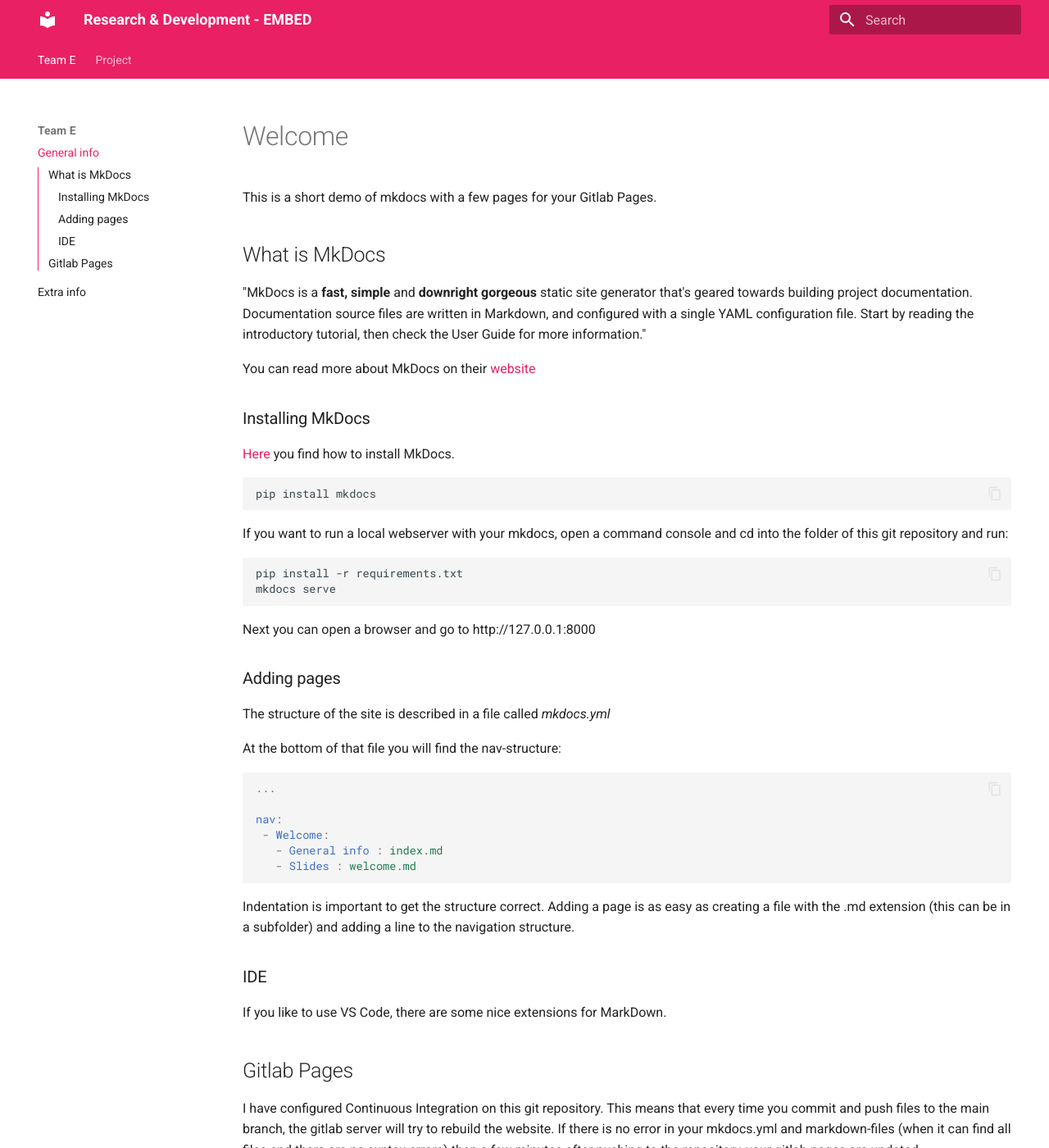
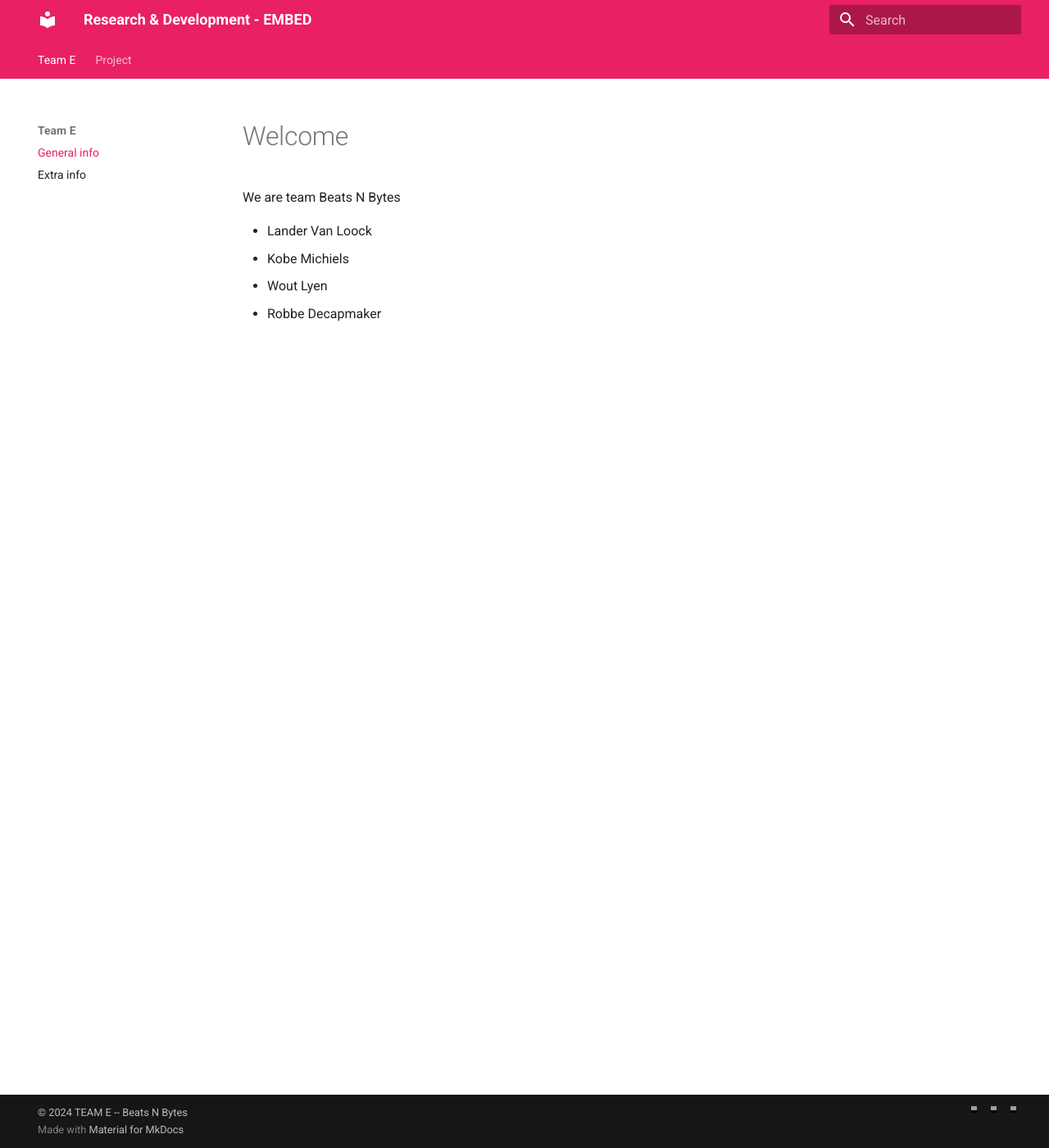
Before and after one commit to michielskobe/rnd-final-project, an MkDocs documentation site: the page built from docs/index.md, in a window 1280 px wide and 1400 px high. Shown: the whole window at 82% size. Built offline with MkDocs 1.6.1 and Material for MkDocs 9.7.7, drawn with Linux system fonts in a browser that asks for light colours; nearby versions of some CDN libraries; library files that are not in the unit come from our copies; some of the changed text lies outside the part shown; grey boxes are pictures that could not be loaded.

Commit message:
Adding the very basics of our docs

````diff
--- a/docs/index.md
+++ b/docs/index.md
@@ -1,54 +1,8 @@
 # Welcome
 
-This is a short demo of mkdocs with a few pages for your Gitlab Pages.
+We are team Beats N Bytes
 
-## What is MkDocs
-
-"MkDocs is a **fast, simple** and **downright gorgeous** static site generator that's geared towards building project documentation. Documentation source files are written in Markdown, and configured with a single YAML configuration file. Start by reading the introductory tutorial, then check the User Guide for more information."
-
-You can read more about MkDocs on their [website](https://www.mkdocs.org/)
-
-### Installing MkDocs
-
-[Here](https://www.mkdocs.org/getting-started/) you find how to install MkDocs.
-
-``` python
-pip install mkdocs
-```
-
-If you want to run a local webserver with your mkdocs, open a command console and cd into the folder of this git repository and run:
-
-``` bash
-pip install -r requirements.txt
-mkdocs serve
-```
-
-Next you can open a browser and go to http://127.0.0.1:8000
-
-### Adding pages
-
-The structure of the site is described in a file called *mkdocs.yml*
-
-At the bottom of that file you will find the nav-structure:
-
-``` yaml
-...
-
-nav:
- - Welcome:
-   - General info : index.md
-   - Slides : welcome.md
-```
-
-Indentation is important to get the structure correct. Adding a page is as easy as creating a file with the .md extension (this can be in a subfolder) and adding a line to the navigation structure.
-
-### IDE
-
-If you like to use VS Code, there are some nice extensions for MarkDown.
-
-## Gitlab Pages
-
-I have configured Continuous Integration on this git repository. This means that every time you commit and push files to the main branch, the gitlab server will try to rebuild the website.
-If there is no error in your mkdocs.yml and markdown-files (when it can find all files and there are no syntax errors) then a few minutes after pushing to the repository, your gitlab pages are updated.
-
-**The configuration of this CI (Continuous Integration) should not be changed.**
+ * Lander Van Loock
+ * Kobe Michiels
+ * Wout Lyen
+ * Robbe Decapmaker
--- a/mkdocs.yml
+++ b/mkdocs.yml
@@ -65,7 +65,7 @@
   - attr_list
 
 copyright: |
-  &copy; 2024 <a href=""  target="_blank" rel="noopener">TEAM Name</a>
+  &copy; 2024 <a href=""  target="_blank" rel="noopener">TEAM E -- Beats N Bytes</a>
 
 nav:
  - Team E: # This can be a grouping header, in that case do not put a file name behind it
````
Also changed, not shown: docs/project/description.md (+2 -4 lines).
